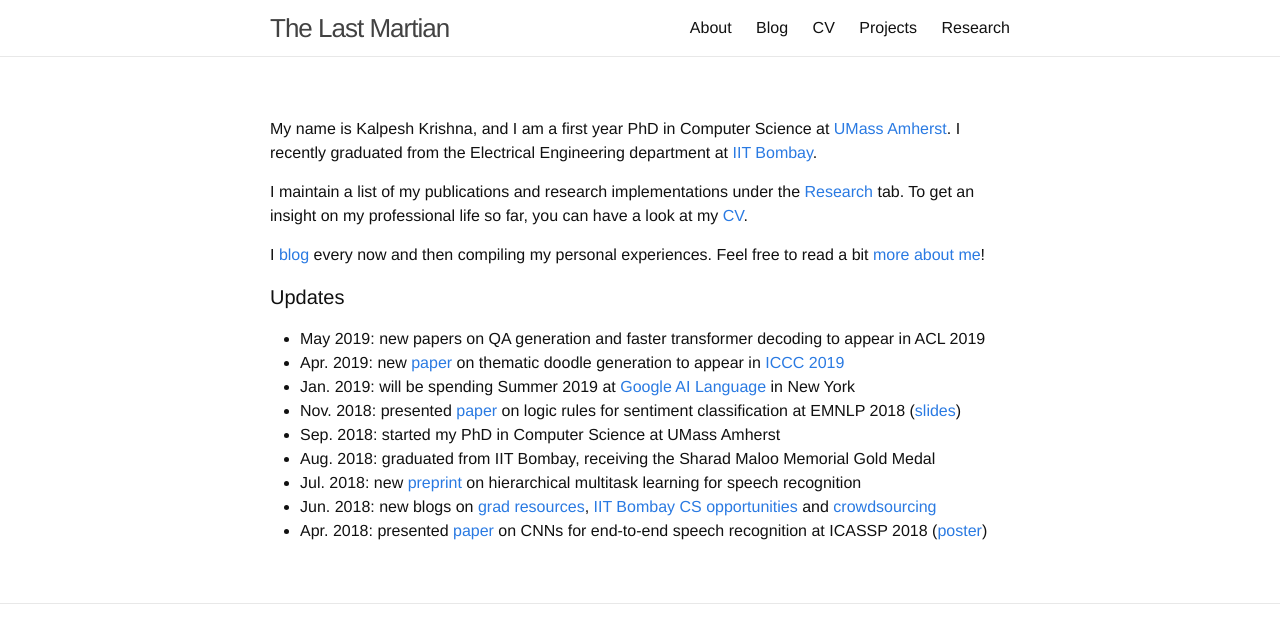
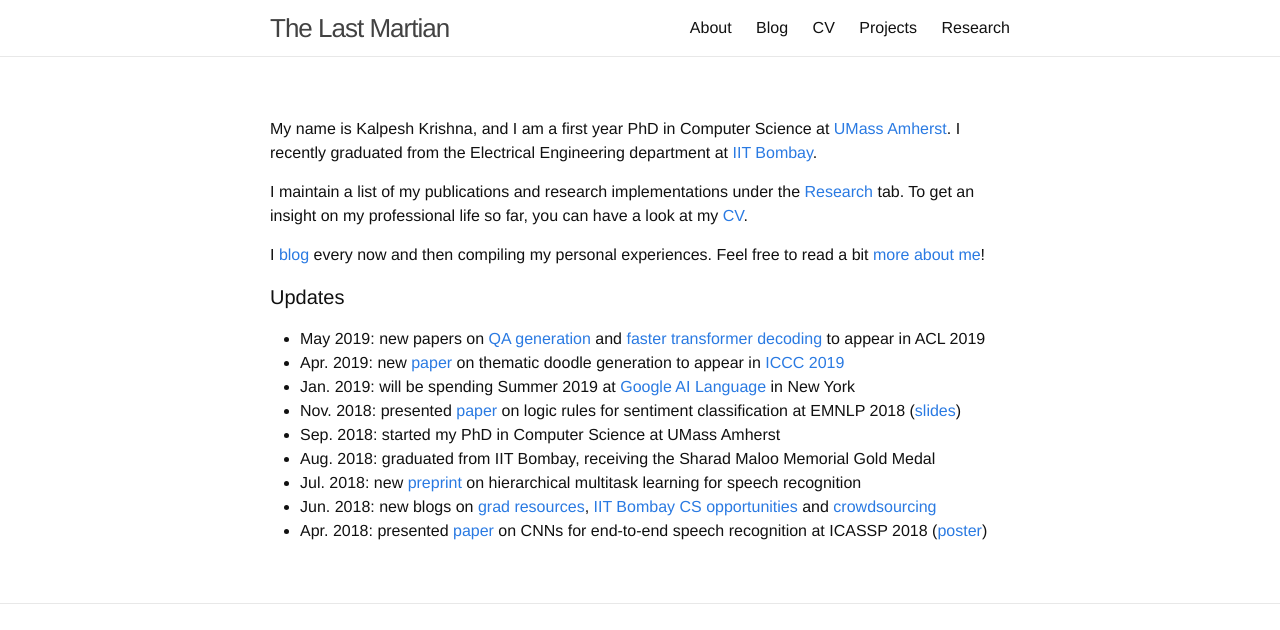
Before and after one commit to martiansideofthemoon/martiansideofthemoon.github.io, a Jekyll site: the page built from index.md, in a window 1280 px wide, cut to the strip 0-630 px from the top of the page. Built offline with Jekyll 4.4.1, drawn with Linux system fonts in a browser that asks for light colours; comment, search, counter and statistics services are not loaded; part of the change alters nothing that is shown.

Commit message:
minor website update

```diff
--- a/index.md
+++ b/index.md
@@ -11,7 +11,7 @@ I [blog]({{ site.url }}/archive) every now and then compiling my personal experi
 
 #### Updates
 
-* May 2019: new papers on QA generation and faster transformer decoding to appear in ACL 2019
+* May 2019: new papers on [QA generation](https://arxiv.org/abs/1906.02622) and [faster transformer decoding](https://arxiv.org/abs/1906.02780) to appear in ACL 2019
 * Apr. 2019: new [paper](https://arxiv.org/abs/1903.07820) on thematic doodle generation to appear in [ICCC 2019](http://www.computationalcreativity.net/iccc2019/)
 * Jan. 2019: will be spending Summer 2019 at [Google AI Language](https://ai.google/research/teams/language/) in New York
 * Nov. 2018: presented [paper](https://arxiv.org/abs/1808.07733) on logic rules for sentiment classification at EMNLP 2018 ([slides]({{ site.url }}/assets/emnlp-2018.pdf))
```
